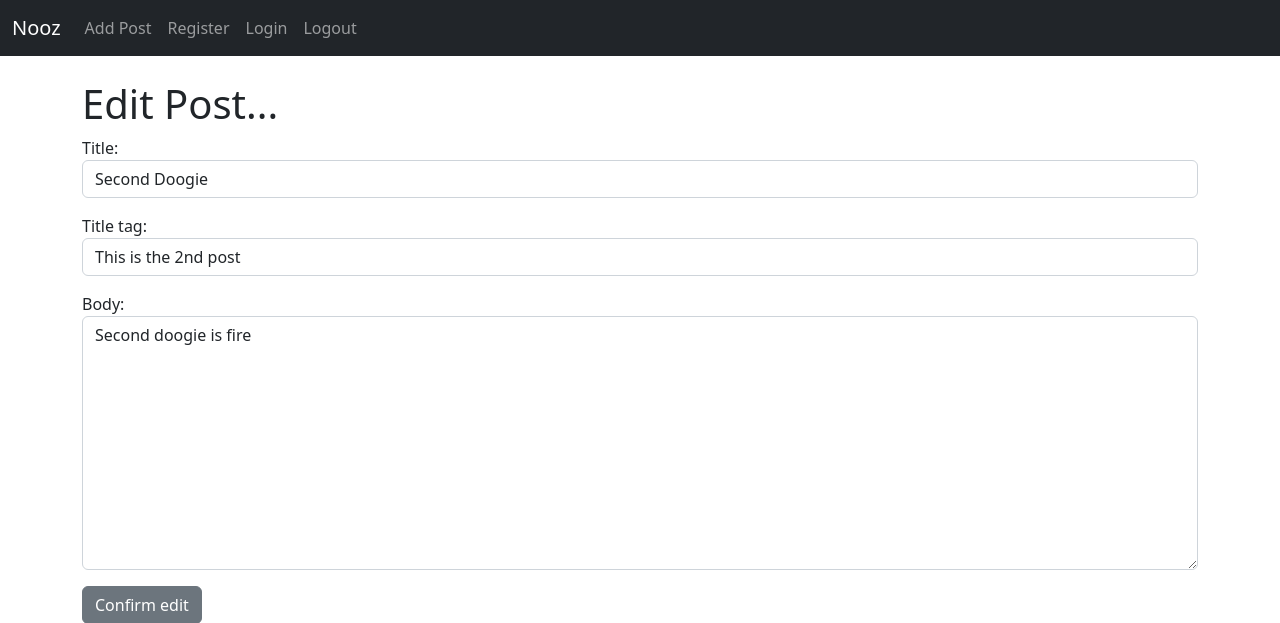
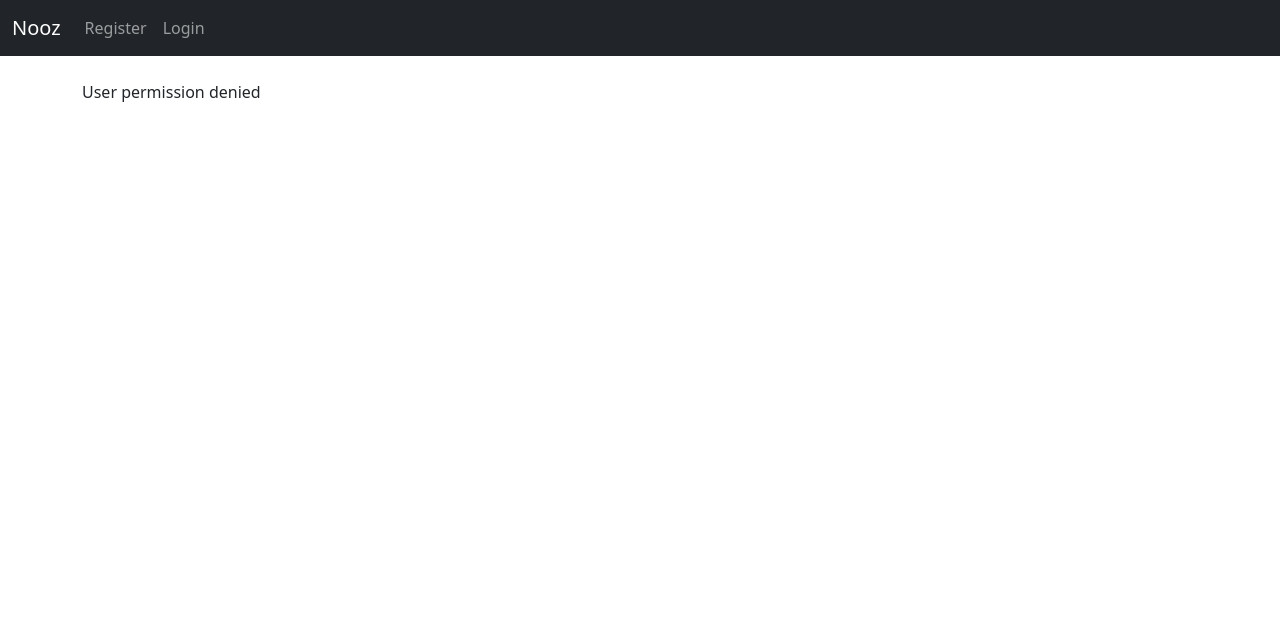
Before and after one commit to mpysys/Nooz-Project, a Django app: page /post/edit/5 in a window 1280 px wide. Shown: the top 623 px of the page. Run offline with Django 4.2, Linux system fonts and the light colour scheme; data comes from the database, SQL or seed files in the repository; both versions use the stored data as it was after the commit.

Commit message:
Add is_authenticated to html files for user permissions

```diff
--- a/templates/navbar.html
+++ b/templates/navbar.html
@@ -6,18 +6,22 @@
       </button>
       <div class="collapse navbar-collapse" id="navbarNavDropdown">
         <ul class="navbar-nav">
+
+        {% if user.is_authenticated %}
           <li class="nav-item">
             <a class="nav-link" href="{% url 'new_post' %}">Add Post</a>
           </li>
+          <li class="nav-item">
+            <a class="nav-link" href="{% url 'logout' %}">Logout</a>
+          </li>
+        {% else %}
           <li class="nav-item">
             <a class="nav-link" href="{% url 'register' %}">Register</a>
           </li>
           <li class="nav-item">
             <a class="nav-link" href="{% url 'login' %}">Login</a>
           </li>
-          <li class="nav-item">
-            <a class="nav-link" href="{% url 'logout' %}">Logout</a>
-          </li>
+        {% endif %}
         </ul>
       </div>
     </div>
--- a/templates/new_post.html
+++ b/templates/new_post.html
@@ -2,6 +2,7 @@
 {% block title %}Create a new blog post{% endblock %}
 {% block content %}
 
+{% if user.is_authenticated %}
 <h1>Add a New Post...</h1>
 <div class="form-group">
     <form method ='POST'>
@@ -11,5 +12,10 @@
 
     </form>
 </div>
+{% else %}
+
+User permission denied
+
+{% endif %}
 
 {% endblock %}
--- a/templates/update_post.html
+++ b/templates/update_post.html
@@ -2,6 +2,7 @@
 {% block title %}Edit the post{% endblock %}
 {% block content %}
 
+{% if user.is_authenticated %}
 <h1>Edit Post...</h1>
 <div class="form-group">
     <form method ='POST'>
@@ -11,5 +12,10 @@
 
     </form>
 </div>
+{% else %}
+
+User permission denied
+
+{% endif %}
 
 {% endblock %}
```
Also changed, not shown: templates/delete_post.html (+7 -0 lines), templates/home.html (+7 -5 lines), templates/post_details.html (+6 -3 lines), db.sqlite3.
